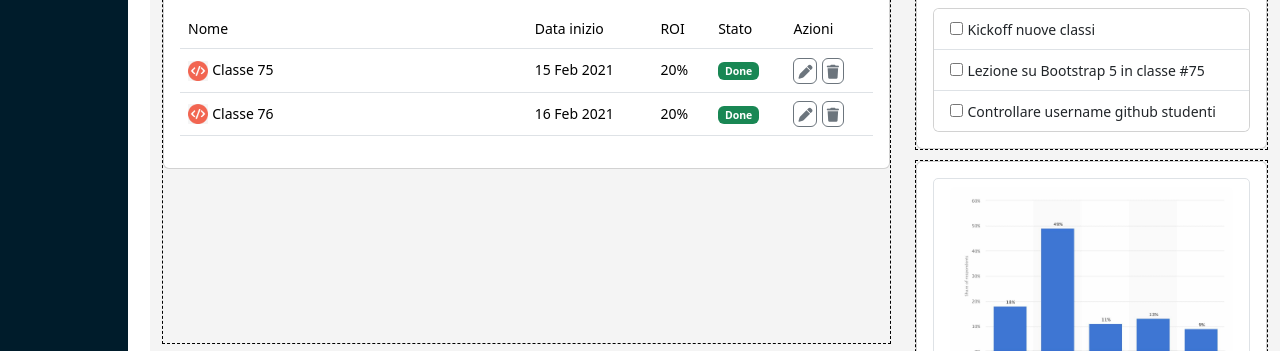
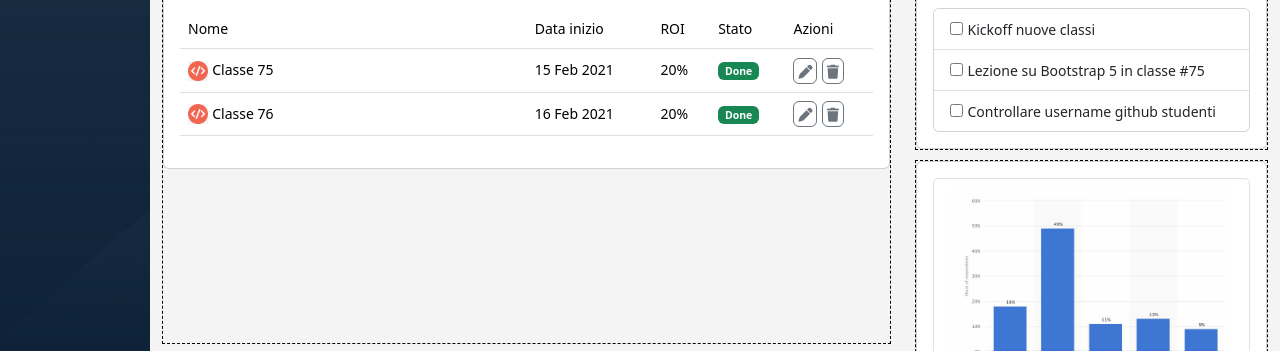
Before and after one commit to S-Lombardi/html-css-bootstrap-dashboard, a plain HTML site: page index.html in a window 1280 px wide. Shown: the part 254-605 px from the top of the page. Drawn offline with nearby package versions, Linux system fonts and the light colour scheme.

```diff
--- a/css/style.css
+++ b/css/style.css
@@ -40,10 +40,12 @@ body{
 /* FINE HEADER */
 
 /* SIDEBAR */
-#sidebar{""""
+#sidebar{
     width: 150px;
     height: 100vh;
-    background-color: rgb(0, 28, 43);
+    background-color: #0e2338;
+    background-image: url(../img/sidebar-bg.png);
+    background-size: cover ;
     position: fixed;
     top:0;
     z-index:1;
```
